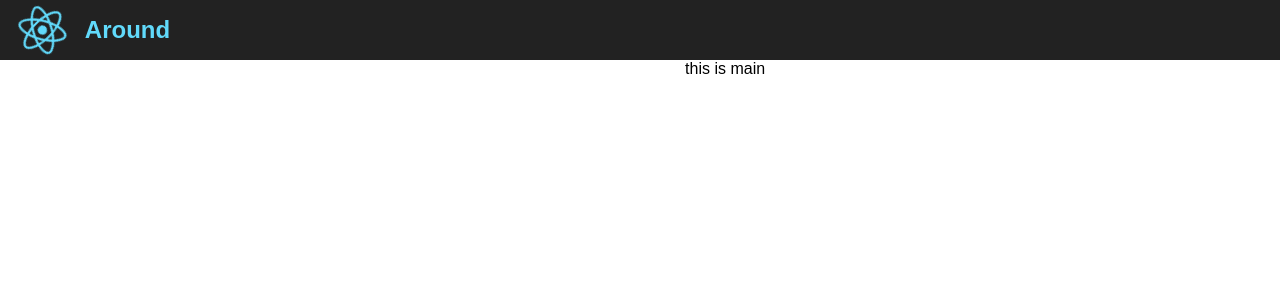
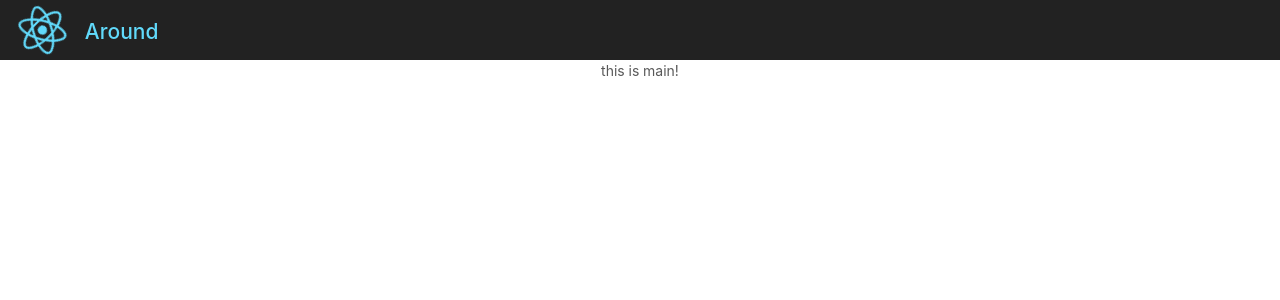
Before and after one commit to Tobby0824/around, a React (Create React App) app: page / in a window 1280 px wide. Shown: the top 300 px of the page. Built offline with nearby package versions, Linux system fonts and the light colour scheme.

Commit message:
install antd jquery

```diff
--- a/package.json
+++ b/package.json
@@ -3,6 +3,8 @@
   "version": "0.1.0",
   "private": true,
   "dependencies": {
+    "antd": "^3.3.1",
+    "jquery": "^3.3.1",
     "react": "^16.2.0",
     "react-dom": "^16.2.0",
     "react-scripts": "1.1.1"
--- a/src/App.css
+++ b/src/App.css
@@ -1,3 +1,5 @@
+@import '~antd/dist/antd.css';
+
 .App {
   text-align: center;
 }
@@ -17,7 +19,8 @@
 .App-title {
   font-size: 1.5em;
   color: #61dafb;
-  float: left;
+    padding-top: 16px;
+    float: left;
 }
 
 .App-intro {
--- a/src/Main.js
+++ b/src/Main.js
@@ -3,7 +3,7 @@ import React from 'react';
 export class Main extends React.Component {
     render() {
         return(
-            <div>this is main</div>
+            <div>this is main!</div>
         );
     }
 }
```
Also changed, not shown: 1 other file (tests, documents, lock files or other folders).
